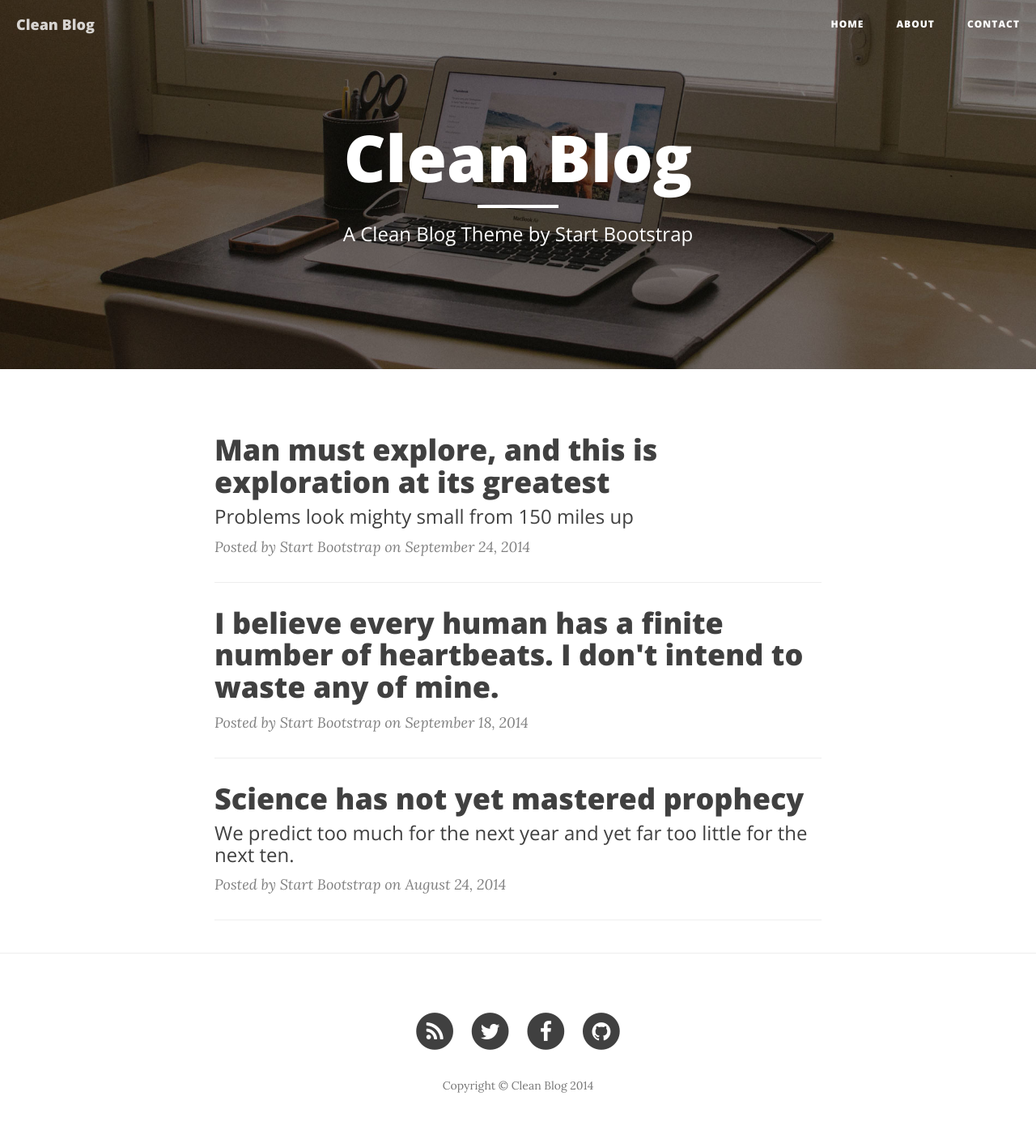
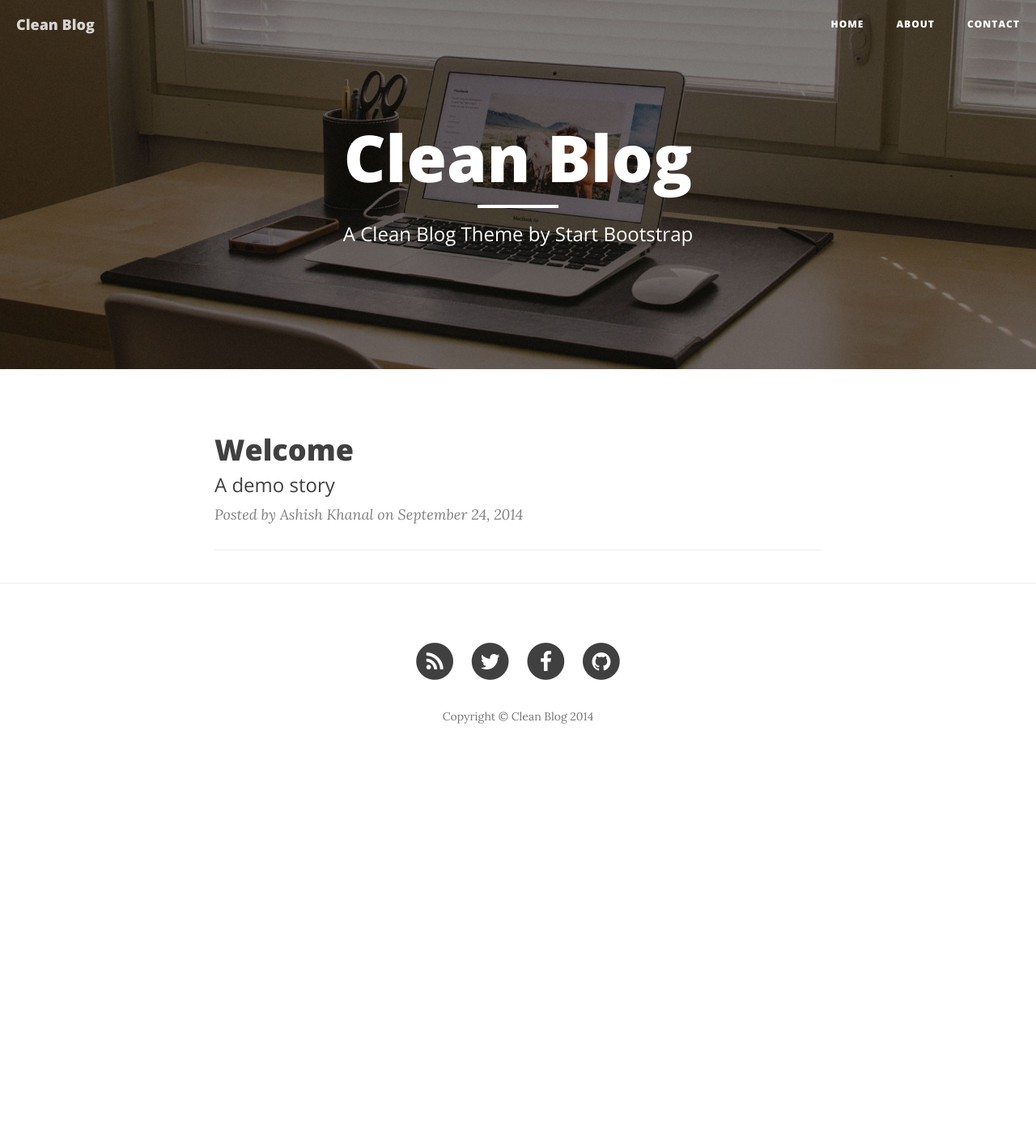
Before and after one commit to Ashiish/demo, a Jekyll site: the page built from index.html, in a window 1280 px wide. Shown: the whole page at 81% size. Built offline with Jekyll 4.4.1, drawn with Linux system fonts in a browser that asks for light colours; nearby versions of some CDN libraries; the list of posts is cut into pages by our own code; after the commit the page ends 961 px from its top, so only the background shows below that; some of the changed lines change nothing that is shown.

Commit message:
new changes

```diff
--- a/_posts/2014-08-24-science-has-not-yet-mastered-prophecy.markdown
+++ /dev/null
@@ -1,43 +0,0 @@
----
-layout:     post
-title:      "Science has not yet mastered prophecy"
-subtitle:   "We predict too much for the next year and yet far too little for the next ten."
-date:       2014-08-24 12:00:00
-author:     "Start Bootstrap"
-header-img: "img/post-bg-04.jpg"
----
-
-<p>Never in all their history have men been able truly to conceive of the world as one: a single sphere, a globe, having the qualities of a globe, a round earth in which all the directions eventually meet, in which there is no center because every point, or none, is center — an equal earth which all men occupy as equals. The airman's earth, if free men make it, will be truly round: a globe in practice, not in theory.</p>
-
-<p>Science cuts two ways, of course; its products can be used for both good and evil. But there's no turning back from science. The early warnings about technological dangers also come from science.</p>
-
-<p>What was most significant about the lunar voyage was not that man set foot on the Moon but that they set eye on the earth.</p>
-
-<p>A Chinese tale tells of some men sent to harm a young girl who, upon seeing her beauty, become her protectors rather than her violators. That's how I felt seeing the Earth for the first time. I could not help but love and cherish her.</p>
-
-<p>For those who have seen the Earth from space, and for the hundreds and perhaps thousands more who will, the experience most certainly changes your perspective. The things that we share in our world are far more valuable than those which divide us.</p>
-
-<h2 class="section-heading">The Final Frontier</h2>
-
-<p>There can be no thought of finishing for ‘aiming for the stars.’ Both figuratively and literally, it is a task to occupy the generations. And no matter how much progress one makes, there is always the thrill of just beginning.</p>
-
-<p>There can be no thought of finishing for ‘aiming for the stars.’ Both figuratively and literally, it is a task to occupy the generations. And no matter how much progress one makes, there is always the thrill of just beginning.</p>
-
-<blockquote>The dreams of yesterday are the hopes of today and the reality of tomorrow. Science has not yet mastered prophecy. We predict too much for the next year and yet far too little for the next ten.</blockquote>
-
-<p>Spaceflights cannot be stopped. This is not the work of any one man or even a group of men. It is a historical process which mankind is carrying out in accordance with the natural laws of human development.</p>
-
-<h2 class="section-heading">Reaching for the Stars</h2>
-
-<p>As we got further and further away, it [the Earth] diminished in size. Finally it shrank to the size of a marble, the most beautiful you can imagine. That beautiful, warm, living object looked so fragile, so delicate, that if you touched it with a finger it would crumble and fall apart. Seeing this has to change a man.</p>
-
-<a href="#">
-    <img class="img-responsive" src="{{ site.baseurl }}/img/post-sample-image.jpg" alt="">
-</a>
-<span class="caption text-muted">To go places and do things that have never been done before – that’s what living is all about.</span>
-
-<p>Space, the final frontier. These are the voyages of the Starship Enterprise. Its five-year mission: to explore strange new worlds, to seek out new life and new civilizations, to boldly go where no man has gone before.</p>
-
-<p>As I stand out here in the wonders of the unknown at Hadley, I sort of realize there’s a fundamental truth to our nature, Man must explore, and this is exploration at its greatest.</p>
-
-<p>Placeholder text by <a href="http://spaceipsum.com/">Space Ipsum</a>. Photographs by <a href="https://www.flickr.com/photos/nasacommons/">NASA on The Commons</a>.</p>
--- a/_posts/2014-09-18-i-believe.markdown
+++ /dev/null
@@ -1,42 +0,0 @@
----
-layout:     post
-title:      "I believe every human has a finite number of heartbeats. I don't intend to waste any of mine."
-date:       2014-09-18 12:00:00
-author:     "Start Bootstrap"
-header-img: "img/post-bg-05.jpg"
----
-
-<p>Never in all their history have men been able truly to conceive of the world as one: a single sphere, a globe, having the qualities of a globe, a round earth in which all the directions eventually meet, in which there is no center because every point, or none, is center — an equal earth which all men occupy as equals. The airman's earth, if free men make it, will be truly round: a globe in practice, not in theory.</p>
-
-<p>Science cuts two ways, of course; its products can be used for both good and evil. But there's no turning back from science. The early warnings about technological dangers also come from science.</p>
-
-<p>What was most significant about the lunar voyage was not that man set foot on the Moon but that they set eye on the earth.</p>
-
-<p>A Chinese tale tells of some men sent to harm a young girl who, upon seeing her beauty, become her protectors rather than her violators. That's how I felt seeing the Earth for the first time. I could not help but love and cherish her.</p>
-
-<p>For those who have seen the Earth from space, and for the hundreds and perhaps thousands more who will, the experience most certainly changes your perspective. The things that we share in our world are far more valuable than those which divide us.</p>
-
-<h2 class="section-heading">The Final Frontier</h2>
-
-<p>There can be no thought of finishing for ‘aiming for the stars.’ Both figuratively and literally, it is a task to occupy the generations. And no matter how much progress one makes, there is always the thrill of just beginning.</p>
-
-<p>There can be no thought of finishing for ‘aiming for the stars.’ Both figuratively and literally, it is a task to occupy the generations. And no matter how much progress one makes, there is always the thrill of just beginning.</p>
-
-<blockquote>The dreams of yesterday are the hopes of today and the reality of tomorrow. Science has not yet mastered prophecy. We predict too much for the next year and yet far too little for the next ten.</blockquote>
-
-<p>Spaceflights cannot be stopped. This is not the work of any one man or even a group of men. It is a historical process which mankind is carrying out in accordance with the natural laws of human development.</p>
-
-<h2 class="section-heading">Reaching for the Stars</h2>
-
-<p>As we got further and further away, it [the Earth] diminished in size. Finally it shrank to the size of a marble, the most beautiful you can imagine. That beautiful, warm, living object looked so fragile, so delicate, that if you touched it with a finger it would crumble and fall apart. Seeing this has to change a man.</p>
-
-<a href="#">
-    <img class="img-responsive" src="{{ site.baseurl }}/img/post-sample-image.jpg" alt="">
-</a>
-<span class="caption text-muted">To go places and do things that have never been done before – that’s what living is all about.</span>
-
-<p>Space, the final frontier. These are the voyages of the Starship Enterprise. Its five-year mission: to explore strange new worlds, to seek out new life and new civilizations, to boldly go where no man has gone before.</p>
-
-<p>As I stand out here in the wonders of the unknown at Hadley, I sort of realize there’s a fundamental truth to our nature, Man must explore, and this is exploration at its greatest.</p>
-
-<p>Placeholder text by <a href="http://spaceipsum.com/">Space Ipsum</a>. Photographs by <a href="https://www.flickr.com/photos/nasacommons/">NASA on The Commons</a>.</p>
--- a/_posts/2014-09-24-man-must-explore.markdown
+++ b/_posts/2014-09-24-man-must-explore.markdown
@@ -1,9 +1,9 @@
 ---
 layout:     post
-title:      "Man must explore, and this is exploration at its greatest"
-subtitle:   "Problems look mighty small from 150 miles up"
+title:      "Welcome"
+subtitle:   "A demo story"
 date:       2014-09-24 12:00:00
-author:     "Start Bootstrap"
+author:     "Ashish Khanal"
 header-img: "img/post-bg-06.jpg"
 ---
 
```
